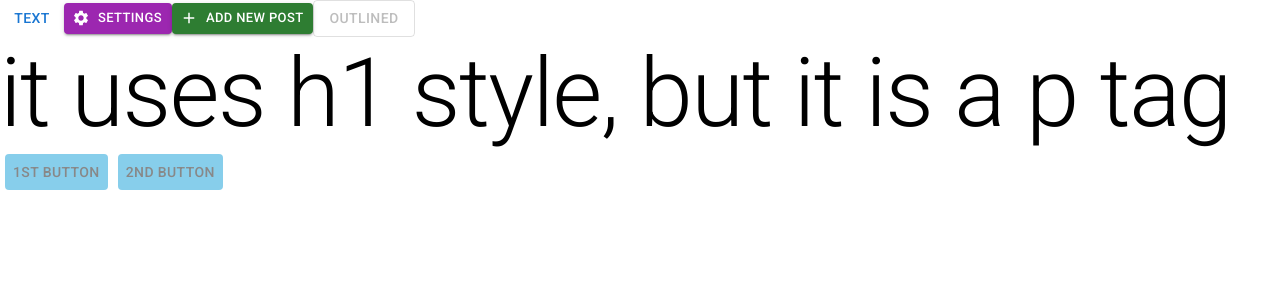
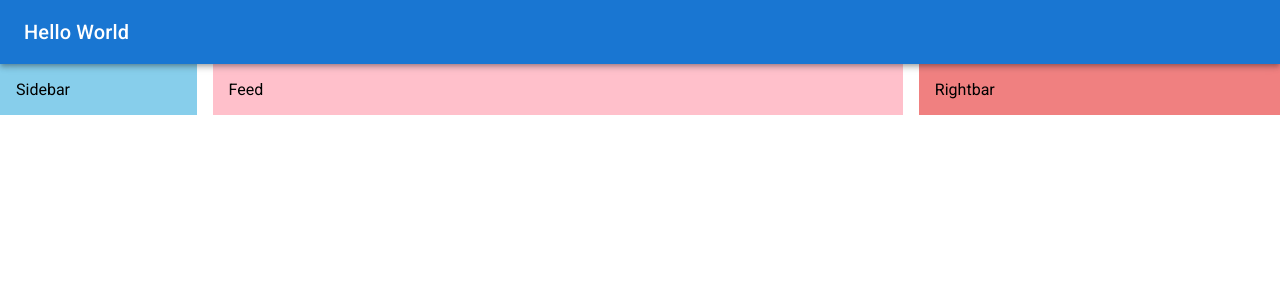
Before and after one commit to Dhiggins94/socialmedia-homepage, a React (Create React App) app in the folder mui-app/: page / in a window 1280 px wide. Shown: the top 300 px of the page. Built offline with nearby package versions, Linux system fonts and the light colour scheme.

Commit message:
testing navbars components

```diff
--- a/mui-app/src/App.js
+++ b/mui-app/src/App.js
@@ -1,49 +1,20 @@
-import { Button, styled, Typography } from "@mui/material";
+import { Box, Stack } from "@mui/material";
 import "./App.css";
-import { Add, Settings } from "@mui/icons-material";
+import Feed from "./components/Feed";
+import Navbar from "./components/Navbar";
+import Rightbar from "./components/Rightbar";
+import Sidebar from "./components/Sidebar";
 
-const BlueButton = styled(Button)(({theme})=>({
-  backgroundColor: "skyblue",
-  color: "#888",
-  margin: 5,
-  "&:hover": {
-    backgroundColor: "lightblue",
-  },
-  "&:disabled": {
-    backgroundColor: "gray",
-    color: "white",
-  },
-}));
 function App() {
   return (
-    <div>
-      <Button variant="text">Text</Button>
-      <Button
-        startIcon={<Settings />}
-        variant="contained"
-        color="secondary"
-        size="small"
-      >
-        Settings
-      </Button>
-      <Button
-        startIcon={<Add />}
-        variant="contained"
-        color="success"
-        size="small"
-      >
-        Add new post
-      </Button>
-      <Button variant="outlined" disabled>
-        Outlined
-      </Button>
-      <Typography variant="h1" component="p">
-        it uses h1 style, but it is a p tag
-      </Typography>
-
-      <BlueButton> 1st button</BlueButton>
-      <BlueButton>2nd button</BlueButton>
-    </div>
+    <Box>
+      <Navbar />
+      <Stack direction="row" spacing={2} justifyContent="space-between">
+        <Sidebar />
+        <Feed />
+        <Rightbar />
+      </Stack>
+    </Box>
   );
 }
 
--- /dev/null
+++ b/mui-app/src/components/Feed.jsx
@@ -0,0 +1,8 @@
+import { Box } from '@mui/material'
+import React from 'react'
+
+export default function Feed() {
+  return (
+    <Box bgcolor="pink" flex={4} padding={2}>Feed</Box>
+  )
+}
--- /dev/null
+++ b/mui-app/src/components/Navbar.jsx
@@ -0,0 +1,18 @@
+import { Person } from '@mui/icons-material'
+import { AppBar, styled, Toolbar, Typography } from '@mui/material'
+import React from 'react'
+
+const StyledToolbar = styled(Toolbar)({
+  display: "flex",
+  justifyContent: "space-between"
+})
+export default function Navbar() {
+  return (
+    <AppBar position='sticky'>
+      <StyledToolbar>
+        <Typography variant='h6'sx={{display:{xs:"none", sm:"block"}}}> Hello World</Typography>
+        <Person sx={{ display: { xs: "block", sm: "none" } }}/>
+    </StyledToolbar>
+    </AppBar>
+  )
+}
--- /dev/null
+++ b/mui-app/src/components/Rightbar.jsx
@@ -0,0 +1,8 @@
+import { Box } from '@mui/material'
+import React from 'react'
+
+export default function Rightbar() {
+  return (
+    <Box bgcolor="lightcoral" flex={2} padding={2} sx={{display:{xs:"none", sm:"block"}}}>Rightbar</Box>
+  )
+}
--- /dev/null
+++ b/mui-app/src/components/Sidebar.jsx
@@ -0,0 +1,8 @@
+import { Box } from '@mui/material'
+import React from 'react'
+
+export default function Sidebar() {
+  return (
+    <Box bgcolor="skyblue" flex={1} padding={2} sx={{display:{xs:"none", sm:"block"}}}>Sidebar</Box>
+  )
+}
```
